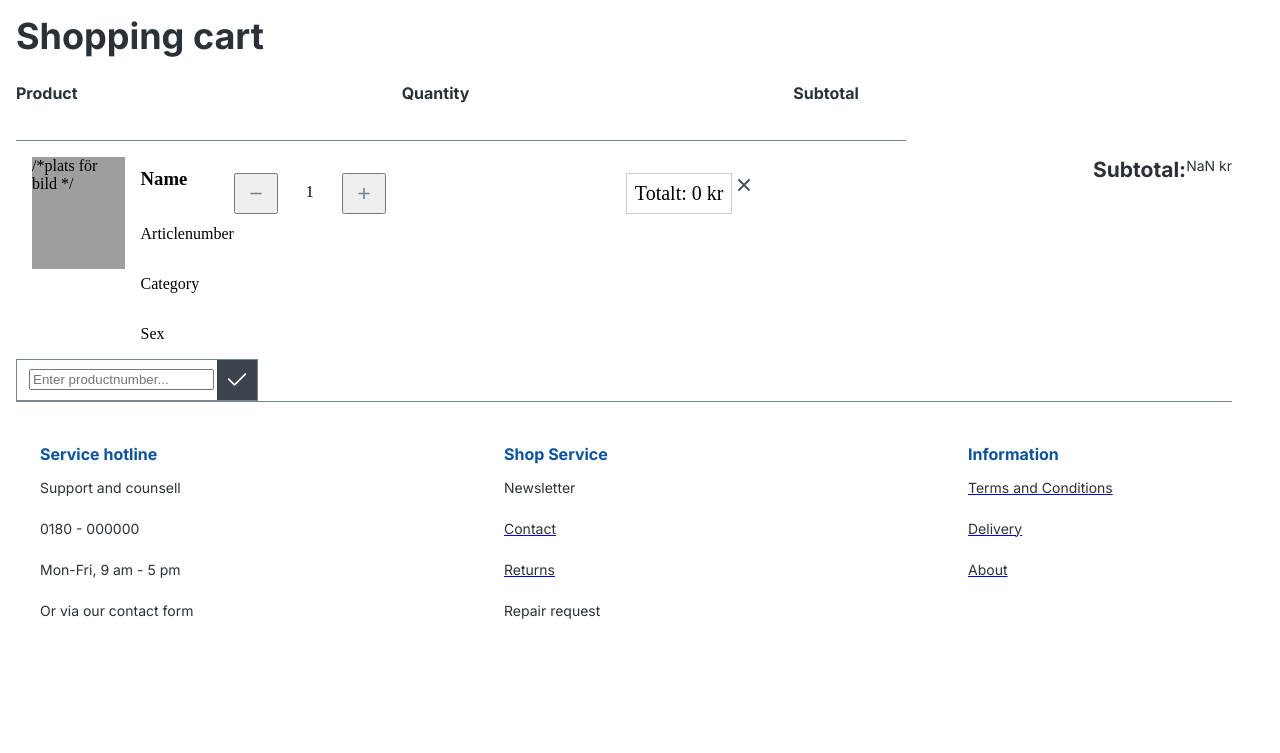
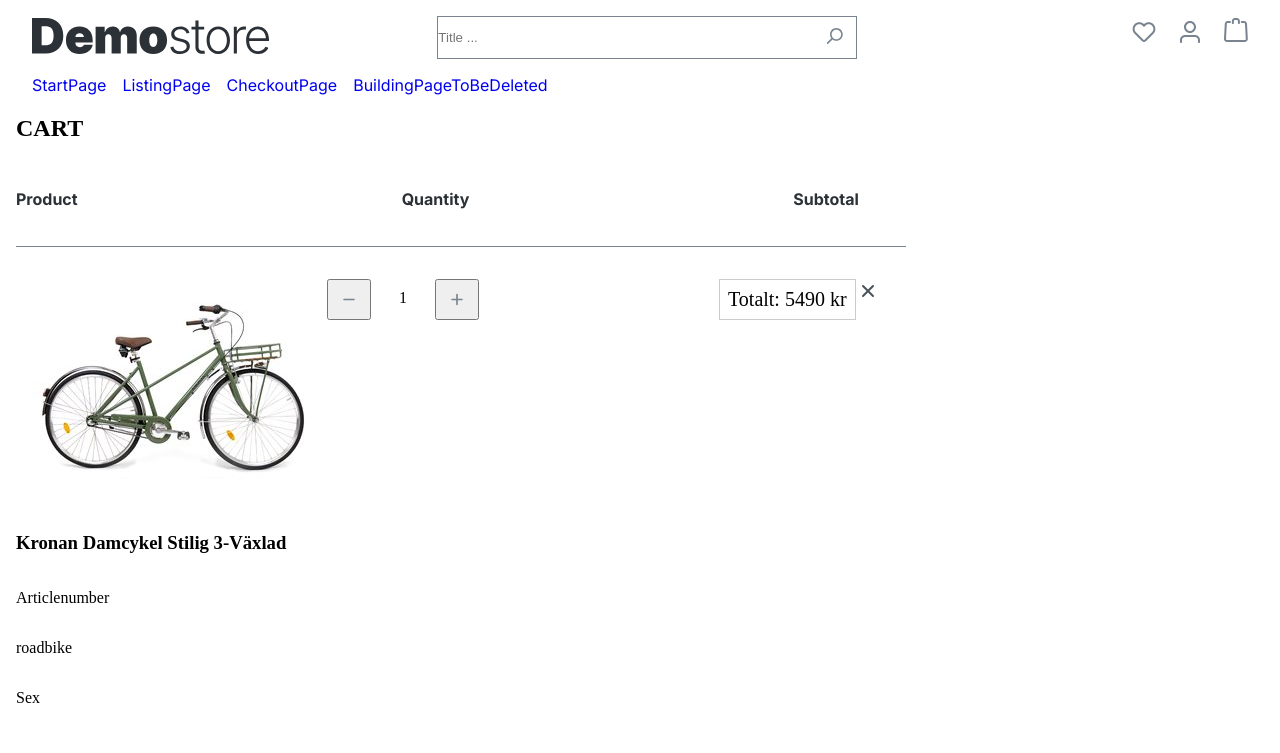
Before and after one commit to EmperorBlizzard/Frontend2Assignment, a React (Vite) app in the folder Frontend2Assignment/: page /cartpage in a window 1280 px wide. Shown: the top 753 px of the page. Built offline with nearby package versions, Linux system fonts and the light colour scheme; grey boxes are pictures that could not be loaded.

Commit message:
Products in cart

```diff
--- a/Frontend2Assignment/src/Pages/CartPage.jsx
+++ b/Frontend2Assignment/src/Pages/CartPage.jsx
@@ -1,6 +1,8 @@
 import Header from "../components/sections/Header";
 import Footer from "../components/sections/Footer";
 import styled from "styled-components";
+
+import ContentContainer from "../components/sections/cartPage/sections/ContentContainer";
 
 import ShoppingCartContainer from "../components/sections/cartPage/individuals/Shoppingcartcontainer";
 import Cartheadrow from "../components/sections/cartPage/individuals/CartHeadRow";
@@ -24,19 +26,9 @@ gap: 0.625rem;
 function Cartpage() {
     return (
         <>
-
-        <ShoppingCartContainer />
-        <Cartheadrow />
-
-        <div style={{ display: "flex", flexDirection: "row", margin: "left" }}>
-          <CartItemImageRow1 />
-          <CartProductDescription />
-          <QuantitySelector />
-          <CartSubtotal />
-        </div>
-
-        <InputPlusLink />
-
+            <Header />
+            <h2>CART</h2>
+            <ContentContainer />
             <Footer />
         </>
     );
--- a/Frontend2Assignment/src/components/sections/cartPage/individuals/CartItemImageRow1.jsx
+++ b/Frontend2Assignment/src/components/sections/cartPage/individuals/CartItemImageRow1.jsx
@@ -12,12 +12,14 @@ background: url(<path-to-image>), lightgray 50% / cover no-repeat;
 `;
 
 const CartItemImageRow1 = () => {
+
     return (
         <Styledsquareimg>
         /*plats för bild */
+            <img src="" alt="" />
         </Styledsquareimg>
 
-     );
+    );
 
 };
 
--- a/Frontend2Assignment/src/components/sections/cartPage/individuals/CartProductDescription.jsx
+++ b/Frontend2Assignment/src/components/sections/cartPage/individuals/CartProductDescription.jsx
@@ -1,5 +1,6 @@
 import styled from "styled-components";
-
+import { useContext } from "react";
+import { TempCartContext } from "../sections/CartContent.jsx"
 
 const StyledDescription = styled.div`
 display: flex;
@@ -12,14 +13,20 @@ flex: 1 0 0;
 `;
 
 const CartProductDescription = () => {
+    const tempContext = useContext(TempCartContext);
+    const imgLink = `${tempContext.image}`
+    const prodctName = `${tempContext.name}`
+    const prductCategory = `${tempContext.category} `
+
     return (
         <StyledDescription>
-            <h3>Name</h3>
+            <div>
+                <img src={imgLink} alt="Bild på cyckel" />
+            </div>
+            <h3>{prodctName}</h3>
             <p>Articlenumber</p>
-            <p>Category</p>
+            <p>{prductCategory}</p>
             <p>Sex</p>
-
-
         </StyledDescription>
     );
 }
--- a/Frontend2Assignment/src/components/sections/cartPage/individuals/CartSubtotal.jsx
+++ b/Frontend2Assignment/src/components/sections/cartPage/individuals/CartSubtotal.jsx
@@ -18,6 +18,7 @@ line-height: 1.3125rem; /* 150% */
 const CartSubtotal = ({ quantity, pricePerItem }) => {
     const subtotal = quantity * pricePerItem;
 
+
     return (
       <SubTotalContainer>
         <h2>Subtotal:</h2>
--- a/Frontend2Assignment/src/components/sections/cartPage/individuals/QuantitySelector.jsx
+++ b/Frontend2Assignment/src/components/sections/cartPage/individuals/QuantitySelector.jsx
@@ -1,4 +1,5 @@
-import React, { useState } from "react";
+import React, { useContext, useState, useEffect } from "react";
+import { TempCartContext } from "../sections/CartContent.jsx"
 import styled from "styled-components";
 
 
@@ -64,8 +65,13 @@ const SummaryText = styled.p`
 `;
 
 const QuantitySelector = () => {
+
+    const tempContext = useContext(TempCartContext)
+    const productPrice = parseInt(tempContext.price)
+
     const [quantity, setQuantity] = useState(1);
     const [pricePerItem, setPricePerItem] = useState(null); // Håll reda på priset per artikel
+
 
     const handleIncrease = () => {
         setQuantity(quantity + 1);
@@ -79,14 +85,21 @@ const QuantitySelector = () => {
         }
     };
 
+    useEffect(() => {
+        handleSetPrice();
+
+    }, [])
 
     const handleSetPrice = () => {
         // Här kan du implementera logik för att hämta priset från vald vara
         // I exemplet är priset satt till 10 som standard
-        setPricePerItem(10);
+        setPricePerItem(productPrice);
     };
 
-    const totalPrice = quantity * pricePerItem;
+
+    const totalPriceFunc = () => {
+        return quantity * pricePerItem
+    }
 
     return (
         <SelectorContainer>
@@ -95,7 +108,7 @@ const QuantitySelector = () => {
             <PlusMinusButton onClick={handleIncrease}>{PlusIcon()}</PlusMinusButton>
 
             <SummaryContainer>
-                <SummaryText>Totalt: {totalPrice} kr</SummaryText>
+                <SummaryText>Totalt: {totalPriceFunc()} kr</SummaryText>
             </SummaryContainer>
             <DeleteIcon />
         </SelectorContainer>
--- /dev/null
+++ b/Frontend2Assignment/src/components/sections/cartPage/sections/CartContent.jsx
@@ -0,0 +1,32 @@
+import { createContext, useState, useEffect } from "react";
+
+import Cartheadrow from "../individuals/CartHeadRow";
+import CartProductCardContainer from "./CartProductCardContainer";
+import InputPlusLink from "../individuals/Inputpluslink";
+import products from "../../../../Products/Products.json"
+import CartProductDescription from "../individuals/CartProductDescription";
+
+export const TempCartContext = createContext(null)
+
+function CartContent() {
+
+
+
+    return (
+        <>
+            <Cartheadrow />
+            {
+                products.products.map(product => {
+                    return (
+                        <TempCartContext.Provider id={product.id} value={product}>
+                            <CartProductCardContainer />
+                        </TempCartContext.Provider>
+                    )
+                })
+            }
+            <InputPlusLink />
+        </>
+    )
+}
+
+export default CartContent;
--- /dev/null
+++ b/Frontend2Assignment/src/components/sections/cartPage/sections/CartProductCardContainer.jsx
@@ -0,0 +1,18 @@
+import CartProductDescription from "../individuals/CartProductDescription";
+import QuantitySelector from "../individuals/QuantitySelector";
+import styled from "styled-components";
+
+const CartProductCardContainerDiv = styled.div`
+    display: flex;
+`
+
+function CartProductCardContainer() {
+    return (
+        <CartProductCardContainerDiv>
+            <CartProductDescription />
+            <QuantitySelector />
+        </CartProductCardContainerDiv>
+    )
+}
+
+export default CartProductCardContainer;
--- /dev/null
+++ b/Frontend2Assignment/src/components/sections/cartPage/sections/ContentContainer.jsx
@@ -0,0 +1,13 @@
+import CartContent from "./CartContent";
+import SummeryContainer from "./SummeryContainer";
+
+function ContentContainer() {
+    return (
+        <>
+            <CartContent />
+            <SummeryContainer />
+        </>
+    )
+}
+
+export default ContentContainer;
--- /dev/null
+++ b/Frontend2Assignment/src/components/sections/cartPage/sections/SummeryContainer.jsx
@@ -0,0 +1,8 @@
+function SummeryContainer() {
+    return (
+        <>
+        </>
+    )
+}
+
+export default SummeryContainer;
```
Also changed, not shown: Frontend2Assignment/src/Products/Products.json (+8 -8 lines). Lines whose indentation alone changed are shown as unchanged.
